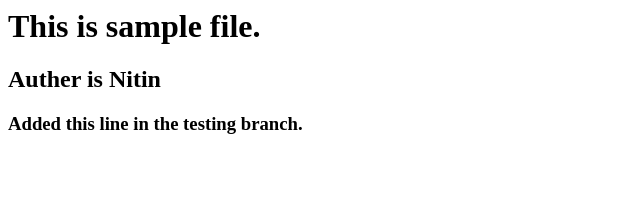
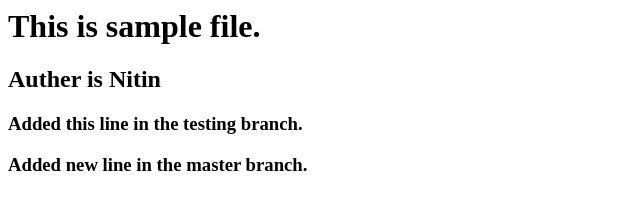
Before and after one commit to nitinbelgamwar/trainingProject, a plain HTML site: page index.html in a window 1280 px wide. Shown: the whole page, without its empty margins (0-640 px from the left). Drawn offline with Linux system fonts and the light colour scheme.

Commit message:
changes in master

```diff
--- a/index.html
+++ b/index.html
@@ -1,3 +1,4 @@
 <h1>This is sample file.</h1>
 <h2>Auther is Nitin</h2>
 <h3>Added this line in the testing branch.</h3>
+<h3>Added new line in the master branch.</h3>
```
